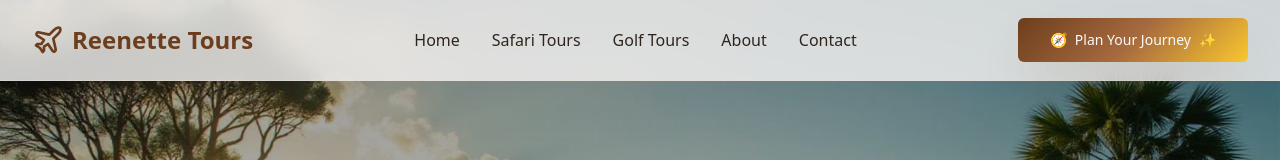
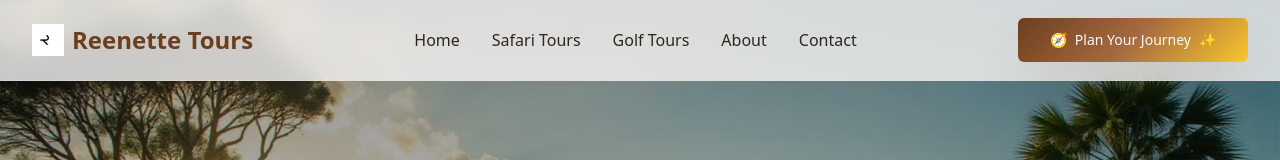
Before and after one commit to ChilobaEnt/Reenette.Web, a React (Vite) app: page / in a window 1280 px wide. Shown: the top 160 px of the page. Built offline with nearby package versions, Linux system fonts and the light colour scheme.

Commit message:
Replace airplane logo with Reenette logo
Replaced the airplane logo with the Reenette logo in the navigation bar and footer.

```diff
--- a/src/components/sections/footer.tsx
+++ b/src/components/sections/footer.tsx
@@ -1,8 +1,9 @@
-import { Plane, Instagram, Twitter, Mail, MapPin, Phone } from 'lucide-react';
+import { Instagram, Twitter, Mail, MapPin, Phone } from 'lucide-react';
 import { Button } from '@/components/ui/button';
 import { Input } from '@/components/ui/input';
 import { Dialog, DialogContent, DialogHeader, DialogTitle, DialogTrigger } from '@/components/ui/dialog';
 import { useState } from 'react';
+import reenetteLogo from '@/assets/reenette-logo.png';
 
 const footerLinks = {
   destinations: [
@@ -72,7 +73,7 @@ export function Footer() {
           {/* Brand Section */}
           <div className="lg:col-span-2">
             <div className="flex items-center space-x-2 mb-6">
-              <Plane className="h-8 w-8 text-accent" />
+              <img src={reenetteLogo} alt="Reenette Tours Logo" className="h-8 w-8" />
               <span className="text-2xl font-bold">Reenette Tours</span>
             </div>
             <p className="mb-6 opacity-90 leading-relaxed">
--- a/src/components/ui/navigation.tsx
+++ b/src/components/ui/navigation.tsx
@@ -1,7 +1,8 @@
 import { useState } from 'react';
 import { Button } from '@/components/ui/button';
-import { Menu, X, Plane } from 'lucide-react';
+import { Menu, X } from 'lucide-react';
 import { cn } from '@/lib/utils';
+import reenetteLogo from '@/assets/reenette-logo.png';
 
 interface NavigationProps {
   className?: string;
@@ -27,7 +28,7 @@ export function Navigation({ className }: NavigationProps) {
         <div className="flex items-center justify-between h-16 md:h-20">
           {/* Logo */}
           <div className="flex items-center space-x-2">
-            <Plane className="h-8 w-8 text-primary" />
+            <img src={reenetteLogo} alt="Reenette Tours Logo" className="h-8 w-8" />
             <span className="text-xl md:text-2xl font-bold text-primary">
               Reenette Tours
             </span>
```
Also changed, not shown: src/assets/reenette-logo.png (added).
